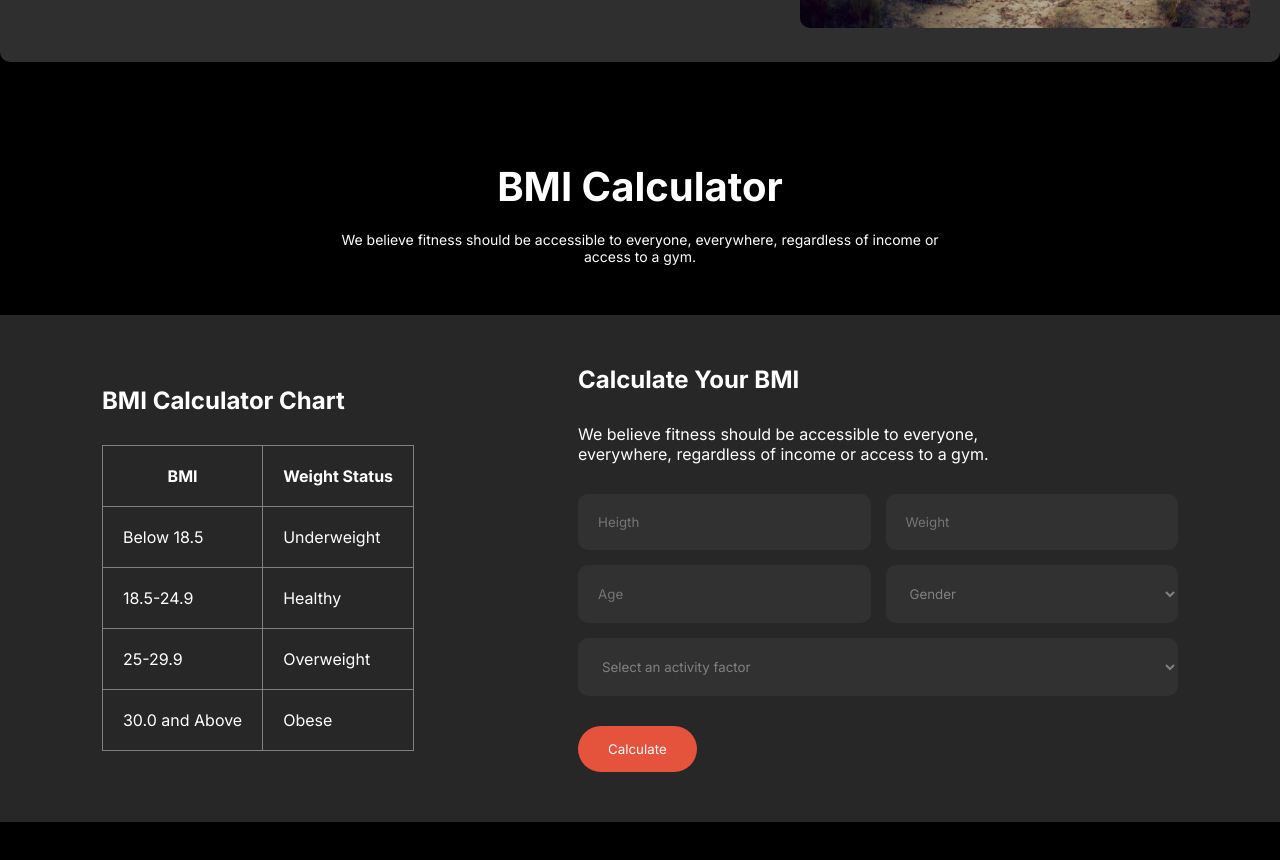
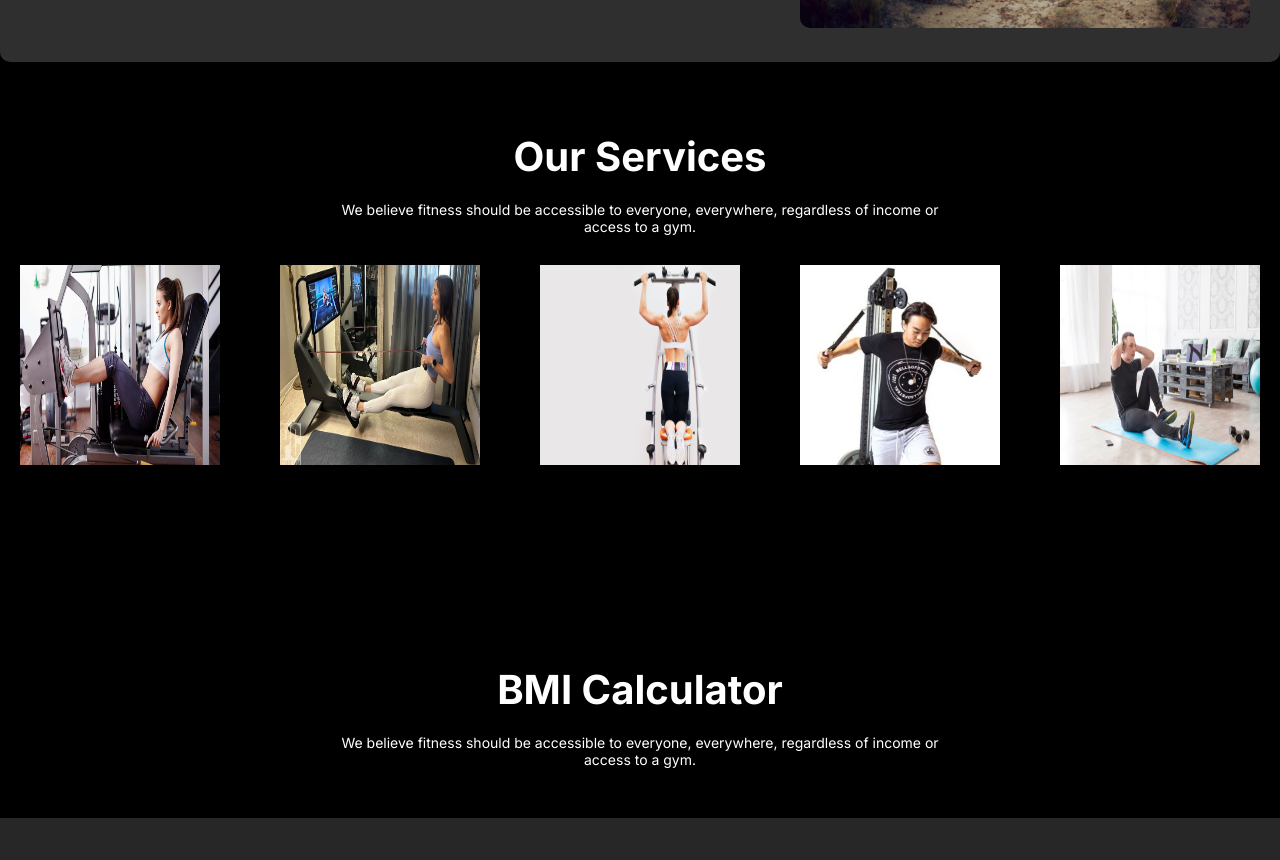
Before and after one commit to emamuddin10/fitness-happiness, a plain HTML site: page index.html in a window 1280 px wide. Shown: the part 1791-2651 px from the top of the page. Drawn offline with Linux system fonts and the light colour scheme.

Commit message:
added bonus part

```diff
--- a/index.html
+++ b/index.html
@@ -100,6 +100,19 @@
           <img src="./images/run.jpg" alt="">
         </div>
       </section>
+<!-- SERVICE SECTION -->
+      <section class="service-section">
+        <h2>Our Services</h2>
+        <p class="unique-p">We believe fitness should be accessible to everyone, everywhere, regardless of income or access to a gym.</p>
+        <div class="service-container container">
+          <img src="./images/service3.jpg" alt="">
+          <img src="./images/service4.jpg" alt="">
+          <img src="./images/service5.jpg" alt="">
+          <img src="./images/service6.jpg" alt="">
+          <img src="./images/exercise6.jpg" alt="">
+        </div>
+      </section>
+
 <!-- BMI Calculator Section -->
       <section class="bmi-section">
         <h2>BMI Calculator</h2>
@@ -213,10 +226,7 @@
           </div>
         </div>
       </section>
-<!-- XTRA SECTION -->
-      <section>
 
-      </section>
     </main>
     <footer>
       <div class="footer-container container">
--- a/style.css
+++ b/style.css
@@ -244,6 +244,23 @@ h3{
     border-radius: 10px;
 }
 
+/* OUR SERVICE RES////////////////////////////////////////////// */
+.service-section{
+    padding: 50px 0;
+}
+.service-container{
+    display: flex;
+    font-display: row;
+    justify-content: space-between;
+    gap: 30px;
+    align-items: center;
+    padding-bottom:50px ;
+}
+.service-container img{
+  height: 200px;
+  width: 200px;
+
+}
 /* BMI calculator////////////////////////////////////////////////////////////////////// */
 
 .bmi-section{
```
